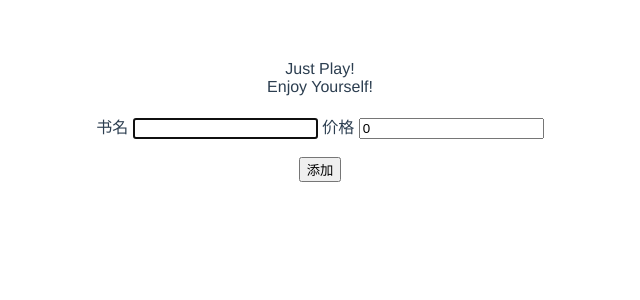
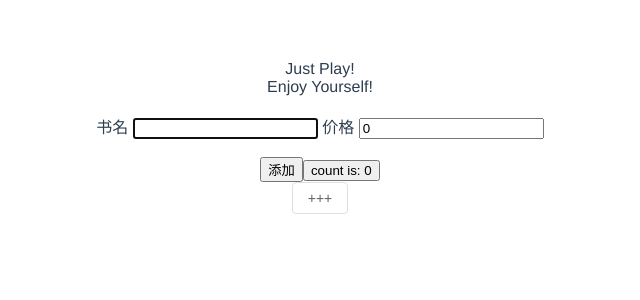
Before and after one commit to Armito/Vite-demo, a Vue app: page /Play in a window 1280 px wide. Shown: the top 300 px of the page, without its empty margins (320-960 px from the left). Built offline with nearby package versions, Linux system fonts and the light colour scheme.

Commit message:
feat: 引入element plus, ref

```diff
--- a/package.json
+++ b/package.json
@@ -9,6 +9,7 @@
   },
   "dependencies": {
     "@vueuse/core": "^7.5.5",
+    "element-plus": "^2.0.1",
     "pinia": "^2.0.9",
     "vue": "^3.2.25",
     "vue-router": "4"
--- a/src/components/Count/index.vue
+++ b/src/components/Count/index.vue
@@ -4,10 +4,18 @@ import { ref } from 'vue'
 defineProps<{ msg: string }>()
 
 const count = ref(0)
+
+const increment = () => {
+  count.value++
+}
+
+defineExpose({
+  increment
+})
 </script>
 
 <template>
-  <button type="button" @click="count++">count is: {{ count }}</button>
+  <button type="button" @click="increment">count is: {{ count }}</button>
 </template>
 
 <style scoped>
--- /dev/null
+++ b/src/components/Father/index.vue
@@ -0,0 +1,20 @@
+<script setup lang="ts">
+import { ref } from 'vue'
+import Count from '../Count/index.vue'
+
+const countRef = ref()
+
+const plus = () => {
+  countRef.value.increment?.()
+}
+</script>
+
+<template>
+  <Count ref="countRef" msg="father call" />
+  <div>
+    <el-button @click="plus">+++</el-button>
+  </div>
+</template>
+
+<style scoped>
+</style>
--- a/src/pages/Play/index.vue
+++ b/src/pages/Play/index.vue
@@ -1,5 +1,6 @@
 <script setup lang="ts" name="play">
 import Book from '@/components/Book/index.vue'
+import Father from '@/components/Father/index.vue'
 </script>
 
 <template>
@@ -10,6 +11,7 @@ import Book from '@/components/Book/index.vue'
         <br>
         <br>
         <Book />
+        <Father />
     </div>
 </template>
 
```
Also changed, not shown: src/main.ts (+7 -0 lines), 1 other file (tests, documents, lock files or other folders).
